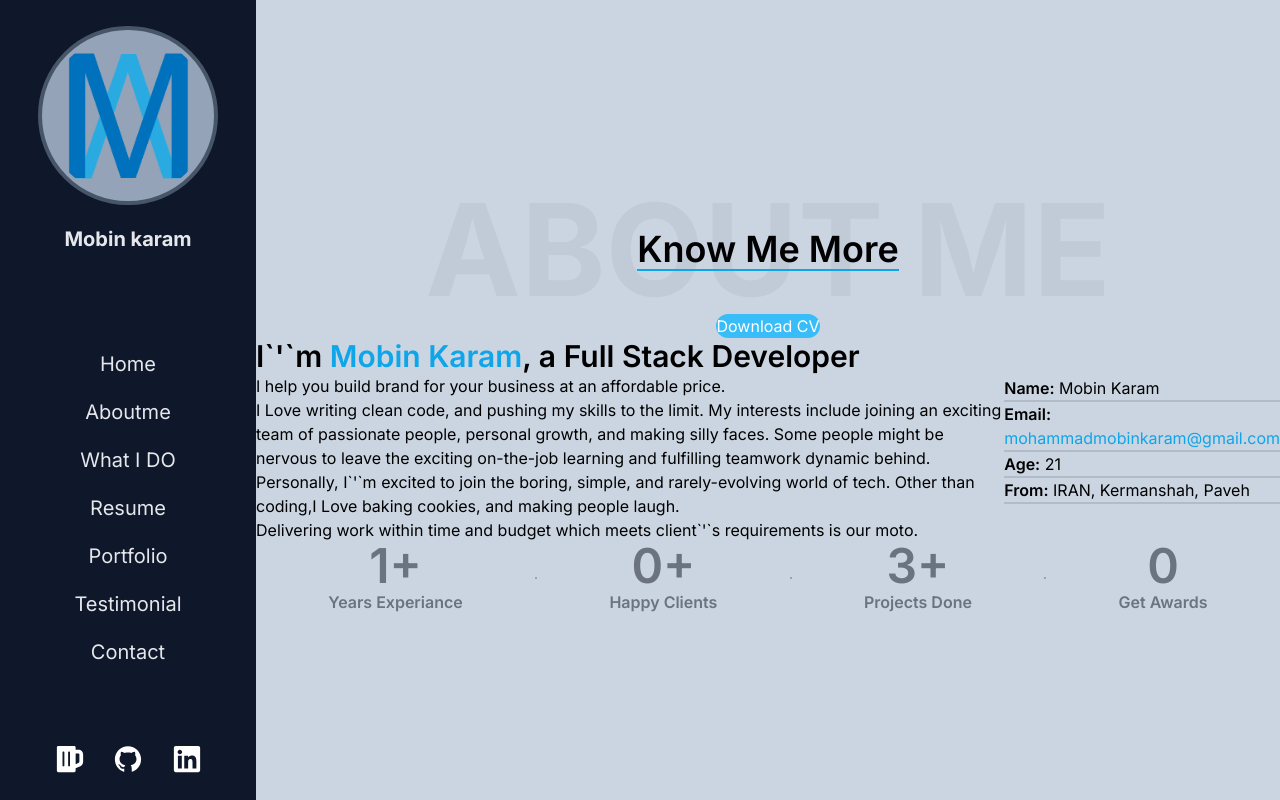
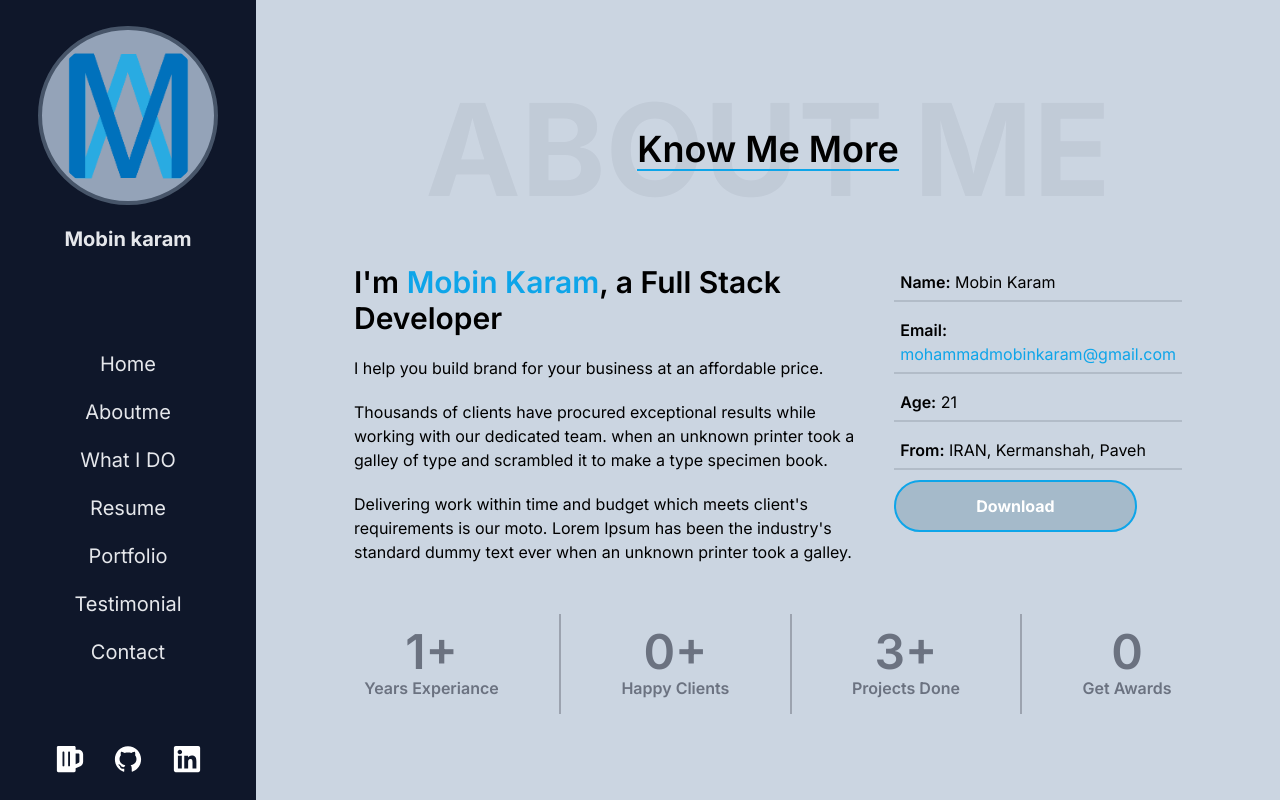
Before and after one commit to Mobin-Karam/mobinkaram.ir, a Next.js app in the folder v3.0.4/client/: page /aboutme in a window 1280 px wide. Built offline with nearby package versions, Linux system fonts and the light colour scheme.

Commit message:
add commed

```diff
--- a/v3.0.4/client/app/aboutme/page.tsx
+++ b/v3.0.4/client/app/aboutme/page.tsx
@@ -1,8 +1,19 @@
 import Link from "next/link";
+import Button from "../ui/button";
+import { Metadata } from "next";
+
+export const metadate : Metadata = {
+  title: "Mobin Karam | About Me",
+}
 
 export default function Page() {
   return (
-    <div className="w-full h-screen flex items-center justify-center flex-col flex-nowrap py-40px bg-slate-300 ">
+    <section
+      id="aboutme"
+      className="section w-full h-screen flex items-center justify-center flex-col flex-nowrap py-[72px] bg-slate-300 "
+    >
+      <div className="container relative w-full lg:px-12 mx-[120px]">
+        {/* // Top  */}
         <div className="relative w-full flex items-center justify-center flex-row flex-nowrap">
           <span className="text-9xl font-bold text-gray-900/5 font-popp">
             ABOUT ME
@@ -11,87 +22,100 @@ export default function Page() {
             Know Me More
           </span>
         </div>
-      <div className="w-full flex items-center justify-center flex-col flex-nowrap mt-40px">
-        <Link
-          href={"https://mobinkaram.ir/download/mobinkaram-resume.pdf"}
-          target="_blank"
-          className="transition duration-300 cursor-pointer rounded-full px-30px hover:shadow-lg hover:shadow-slate-500/50 p-10px bg-sky-400 text-white"
-        >
-          Download CV
-        </Link>
-      </div>
-      <div className="w-full flex items-center justify-between flex-row flex-nowrap p-50px">
+        {/* // Center  */}
+        <div className="w-full flex items-start justify-between flex-row flex-nowrap p-[50px]">
+          {/* // CenterLeft  */}
           <div className="h-full flex items-start justify-center flex-col flex-nowrap">
-          <div className="font-popp flex items-start justify-center flex-col flex-nowrap mb-20px">
+            <div className="font-popp flex items-start justify-center flex-col flex-nowrap mb-[20px]">
               <h2 className="text-3xl font-semibold">
-              I`&apos;`m{" "}
-              <span className="text-sky-500 font-popp">Mobin Karam</span>, a
+                I&apos;m
+                <span className="text-sky-500 font-popp"> Mobin Karam</span>, a
                 Full Stack Developer
               </h2>
             </div>
             <div className="">
-            <p className="font-popp mb-20px">
+              <p className="font-popp mb-[20px]">
                 I help you build brand for your business at an affordable price.
               </p>
-            <p className="font-popp mb-20px">
-              I Love writing clean code, and pushing my skills to the limit. My
-              interests include joining an exciting team of passionate people,
-              personal growth, and making silly faces. Some people might be
-              nervous to leave the exciting on-the-job learning and fulfilling
-              teamwork dynamic behind. Personally, I`&apos;`m excited to join the
-              boring, simple, and rarely-evolving world of tech. Other than
-              coding,I Love baking cookies, and making people laugh.
+              <p className="font-popp mb-[20px]">
+                {/* I Love writing clean code, and pushing my skills to the limit.
+                My interests include joining an exciting team of passionate
+                people, personal growth, and making silly faces. Some people
+                might be nervous to leave the exciting on-the-job learning and
+                fulfilling teamwork dynamic behind. Personally, I&apos;m excited
+                to join the boring, simple, and rarely-evolving world of tech.
+                Other than coding,I Love baking cookies, and making people
+                laugh. */}
+                Thousands of clients have procured exceptional results while
+                working with our dedicated team. when an unknown printer took a
+                galley of type and scrambled it to make a type specimen book.
               </p>
               <p className="font-popp">
-              Delivering work within time and budget which meets client`&apos;`s
-              requirements is our moto.
+                {/* Delivering work within time and budget which meets client&apos;s
+                requirements is our moto. */}
+                Delivering work within time and budget which meets client&apos;s
+                requirements is our moto. Lorem Ipsum has been the
+                industry&apos;s standard dummy text ever when an unknown printer
+                took a galley.
               </p>
             </div>
           </div>
-
-        <div className="w-900px ml-20px flex items-start justify-center flex-col flex-nowrap">
-          <div className="w-full font-popp mb-10px  border-b-gray-600/20 border-2 border-t-0 border-r-0 border-l-0 p-6px">
+          {/* // CenterRight  */}
+          <div className=" ml-[20px] flex items-start justify-start flex-col flex-nowrap">
+            <div className="w-full font-popp mb-[10px]  border-b-gray-600/20 border-2 border-t-0 border-r-0 border-l-0 p-[6px]">
               <span className="font-semibold">Name:</span> Mobin Karam
             </div>
-          <div className="w-full font-popp mb-10px  border-b-gray-600/20 border-2 border-t-0 border-r-0 border-l-0 p-6px">
-            <span className="font-semibold">Email:</span>
+            <div className="w-full font-popp mb-[10px]  border-b-gray-600/20 border-2 border-t-0 border-r-0 border-l-0 p-[6px]">
+              <span className="font-semibold">Email: </span>
               <Link
                 className="text-sky-500"
                 href={"mailto:mohammadmobinkaram@gmail.com"}
               >
-              {" "}
                 mohammadmobinkaram@gmail.com
               </Link>
             </div>
-          <div className="w-full font-popp mb-10px  border-b-gray-600/20 border-2 border-t-0 border-r-0 border-l-0 p-6px">
+            <div className="w-full font-popp mb-[10px]  border-b-gray-600/20 border-2 border-t-0 border-r-0 border-l-0 p-[6px]">
               <span className="font-semibold">Age:</span> 21
             </div>
-          <div className="w-full font-popp mb-10px  border-b-gray-600/20 border-2 border-t-0 border-r-0 border-l-0 p-6px">
-            <span className="font-semibold">From:</span> IRAN, Kermanshah, Paveh
+            <div className="w-full font-popp mb-[10px]  border-b-gray-600/20 border-2 border-t-0 border-r-0 border-l-0 p-[6px]">
+              <span className="font-semibold">From:</span> IRAN, Kermanshah,
+              Paveh
+            </div>
+            {/* // Button  */}
+            <div className="w-full flex items-start justify-start flex-col flex-nowrap">
+              <Link
+                href={"https://mobinkaram.ir/download/mobinkaram-resume.pdf"}
+                target="_blank"
+                className=""
+              >
+                <Button title="Download" className={"py-3 px-20 bg-sky-400 text-white"} />
+              </Link>
             </div>
           </div>
         </div>
-      <div className="w-full flex items-center justify-evenly flex-row flex-nowrap text-gray-500 font-semibold">
+        {/* // Bottom  */}
+        <div className="w-full flex items-center justify-evenly flex-row flex-nowrap text-gray-500 font-semibold ">
           <div className="flex items-center font-popp justify-center flex-col flex-nowrap">
             <div className="text-5xl ">1+</div>
             <div className="">Years Experiance</div>
           </div>
-        <div className="border border-gray-400 h-120px"></div>
+          <div className="border-[1px] h-[100px] border-gray-400 h-120px"></div>
           <div className="flex items-center font-popp justify-center flex-col flex-nowrap">
             <div className="text-5xl">0+</div>
             <div className="">Happy Clients</div>
           </div>
-        <div className="border border-gray-400 h-120px"></div>
+          <div className="border-[1px] h-[100px] border-gray-400 h-120px"></div>
           <div className="flex items-center font-popp justify-center flex-col flex-nowrap">
             <div className="text-5xl">3+</div>
             <div className="">Projects Done</div>
           </div>
-        <div className="border border-gray-400 h-120px"></div>
+          <div className="border-[1px] h-[100px] border-gray-400 h-120px"></div>
           <div className="flex items-center font-popp justify-center flex-col flex-nowrap">
             <div className="text-5xl">0</div>
             <div className="">Get Awards</div>
           </div>
         </div>
       </div>
+    </section>
   );
 }
```
Lines whose indentation alone changed are shown as unchanged.
